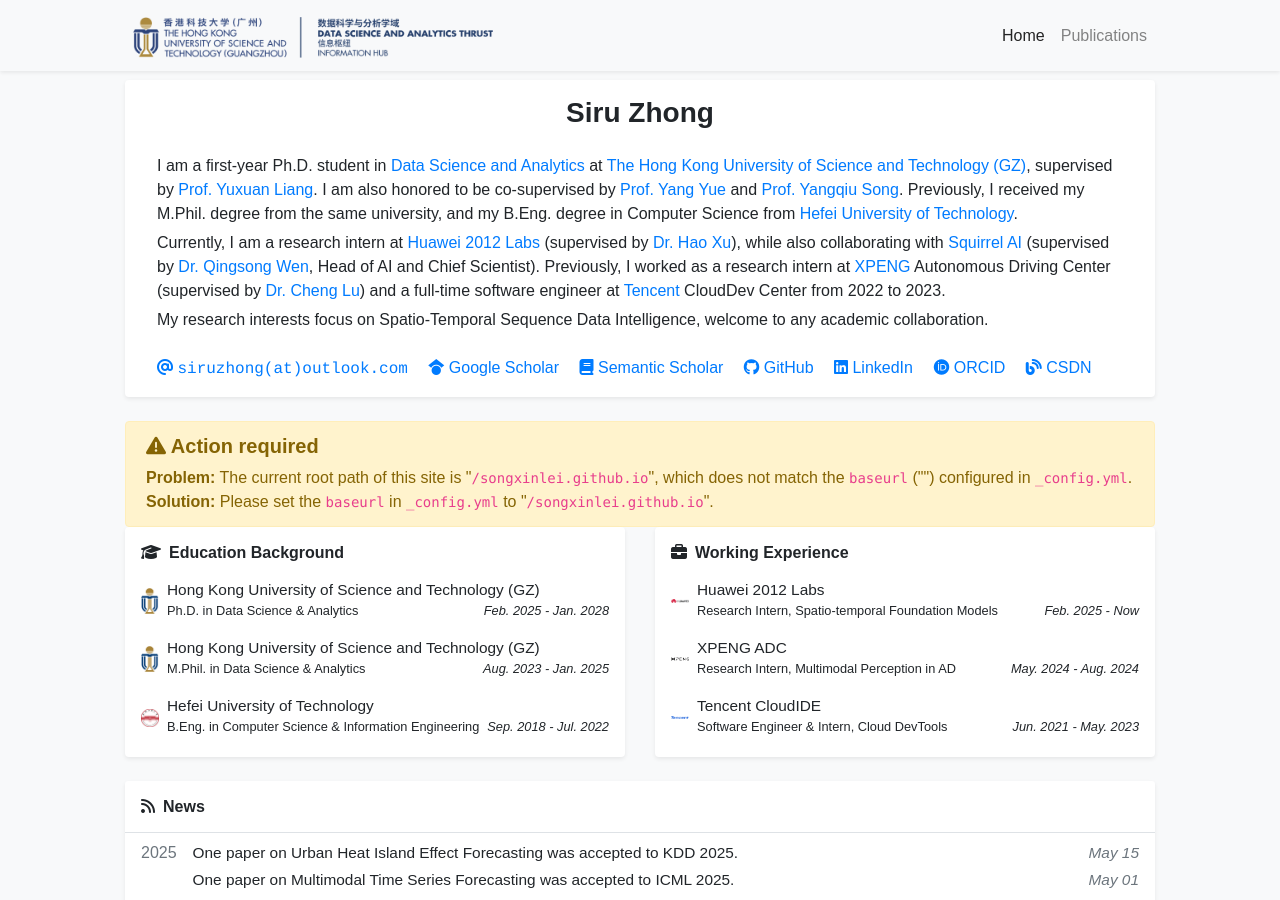
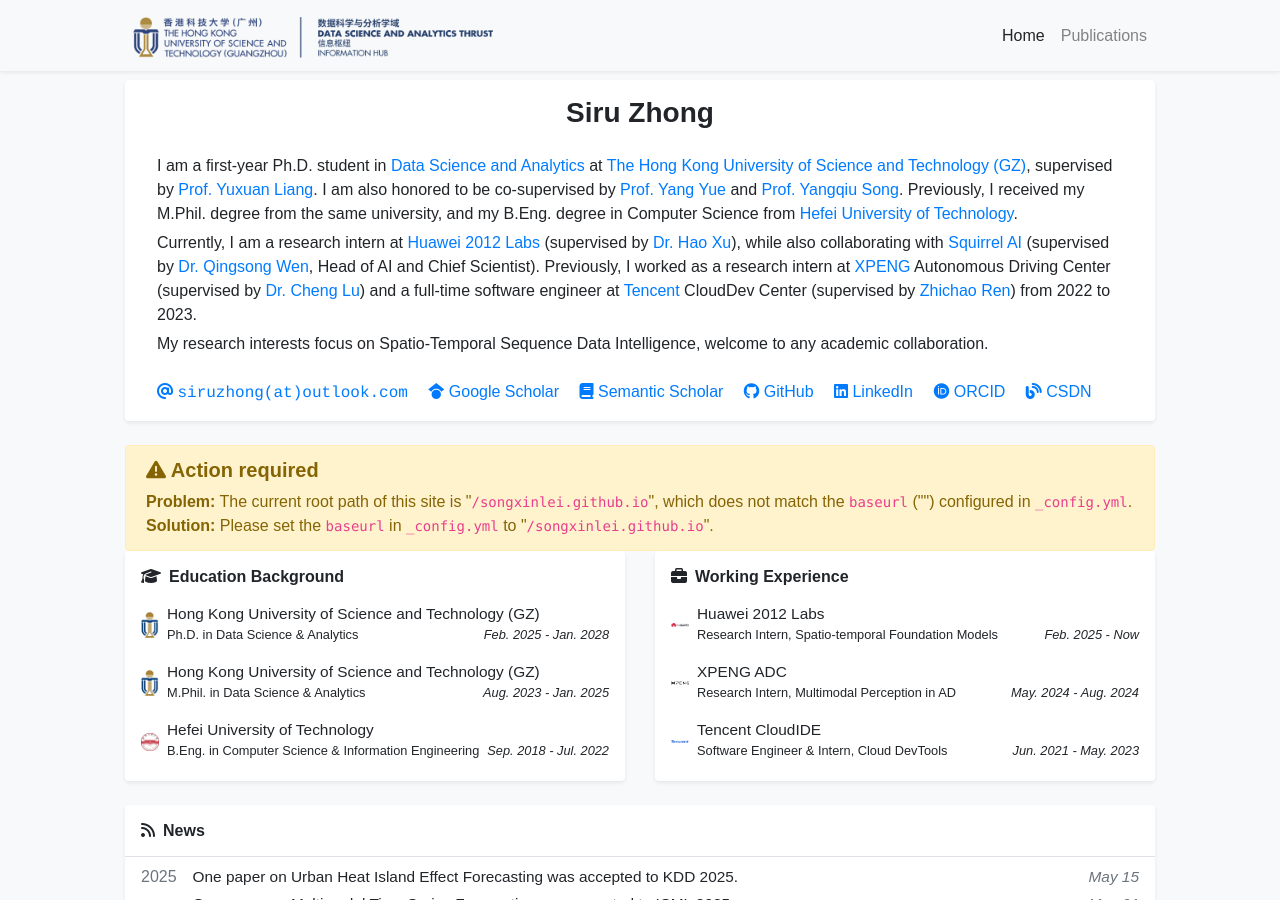
Before and after one commit to thunderlrr/songxinlei.github.io, a Jekyll site: the page built from index.html, in a window 1280 px wide and 900 px high. Built offline with Jekyll 4.4.1, drawn with Linux system fonts in a browser that asks for light colours; a style sheet for code colours, icons or effects is not loaded.

Commit message:
update repo

```diff
--- a/_data/profile.yml
+++ b/_data/profile.yml
@@ -25,7 +25,7 @@
     I am a first-year Ph.D. student in <a href="http://dsa.hkust-gz.edu.cn/" target="_blank">Data Science and Analytics</a> at <a href="https://www.hkust-gz.edu.cn/" target="_blank">The Hong Kong University of Science and Technology (GZ)</a>, supervised by <a href="https://yuxuanliang.com/" target="_blank">Prof. Yuxuan Liang</a>. I am also honored to be co-supervised by <a href="https://facultyprofiles.hkust-gz.edu.cn/faculty-personal-page/YUE-Yang/yangyue" target="_blank">Prof. Yang Yue</a> and <a href="https://www.cse.ust.hk/~yqsong/" target="_blank">Prof. Yangqiu Song</a>. Previously, I received my M.Phil. degree from the same university, and my B.Eng. degree in Computer Science from <a href="https://ci.hfut.edu.cn/" target="_blank">Hefei University of Technology</a>.
   </p>
   <p style="margin-bottom: 5px;">
-    Currently, I am a research intern at <a href="https://www.huawei.com/" target="_blank">Huawei 2012 Labs</a> (supervised by <a href="https://scholar.google.com/citations?user=sNb24gkAAAAJ&hl=zh-CN&oi=sra" target="_blank">Dr. Hao Xu</a>), while also collaborating with <a href="https://www.squirrelai.com/" target="_blank">Squirrel AI</a> (supervised by <a href="https://sites.google.com/site/qingsongwen8/" target="_blank">Dr. Qingsong Wen</a>, Head of AI and Chief Scientist). Previously, I worked as a research intern at <a href="https://www.xpeng.com/" target="_blank">XPENG</a> Autonomous Driving Center (supervised by <a href="https://www.linkedin.com/in/cheng-lu-5b24a739/" target="_blank">Dr. Cheng Lu</a>) and a full-time software engineer at <a href="https://www.tencent.com/" target="_blank">Tencent</a> CloudDev Center from 2022 to 2023.
+    Currently, I am a research intern at <a href="https://www.huawei.com/" target="_blank">Huawei 2012 Labs</a> (supervised by <a href="https://scholar.google.com/citations?user=sNb24gkAAAAJ&hl=zh-CN&oi=sra" target="_blank">Dr. Hao Xu</a>), while also collaborating with <a href="https://www.squirrelai.com/" target="_blank">Squirrel AI</a> (supervised by <a href="https://sites.google.com/site/qingsongwen8/" target="_blank">Dr. Qingsong Wen</a>, Head of AI and Chief Scientist). Previously, I worked as a research intern at <a href="https://www.xpeng.com/" target="_blank">XPENG</a> Autonomous Driving Center (supervised by <a href="https://www.linkedin.com/in/cheng-lu-5b24a739/" target="_blank">Dr. Cheng Lu</a>) and a full-time software engineer at <a href="https://www.tencent.com/" target="_blank">Tencent</a> CloudDev Center (supervised by <a href="https://msup.com.cn/teacher/10175" target="_blank">Zhichao Ren</a>) from 2022 to 2023.
   </p>
   <p style="margin-bottom: 5px;">
     My research interests focus on Spatio-Temporal Sequence Data Intelligence, welcome to any academic collaboration.
```
